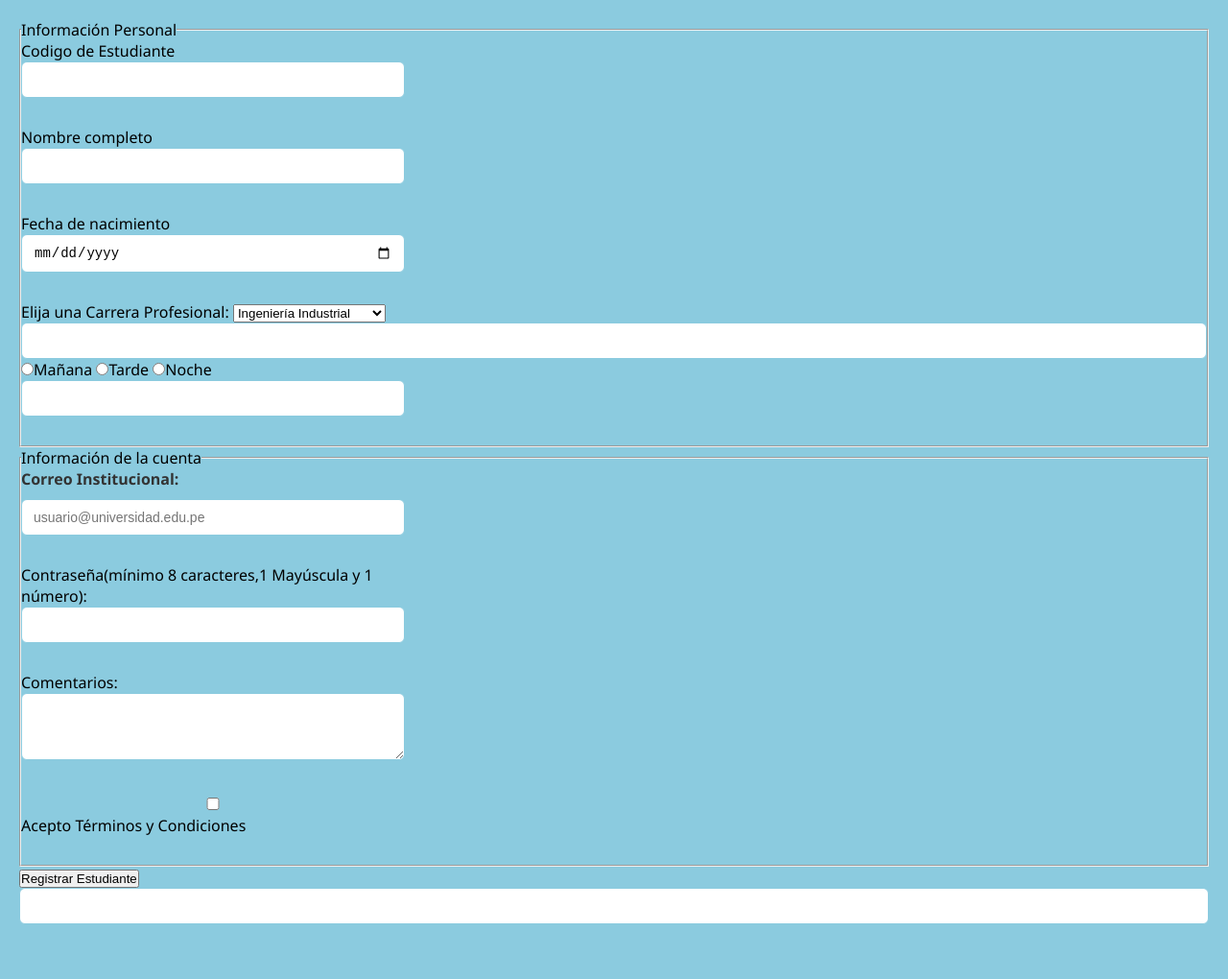
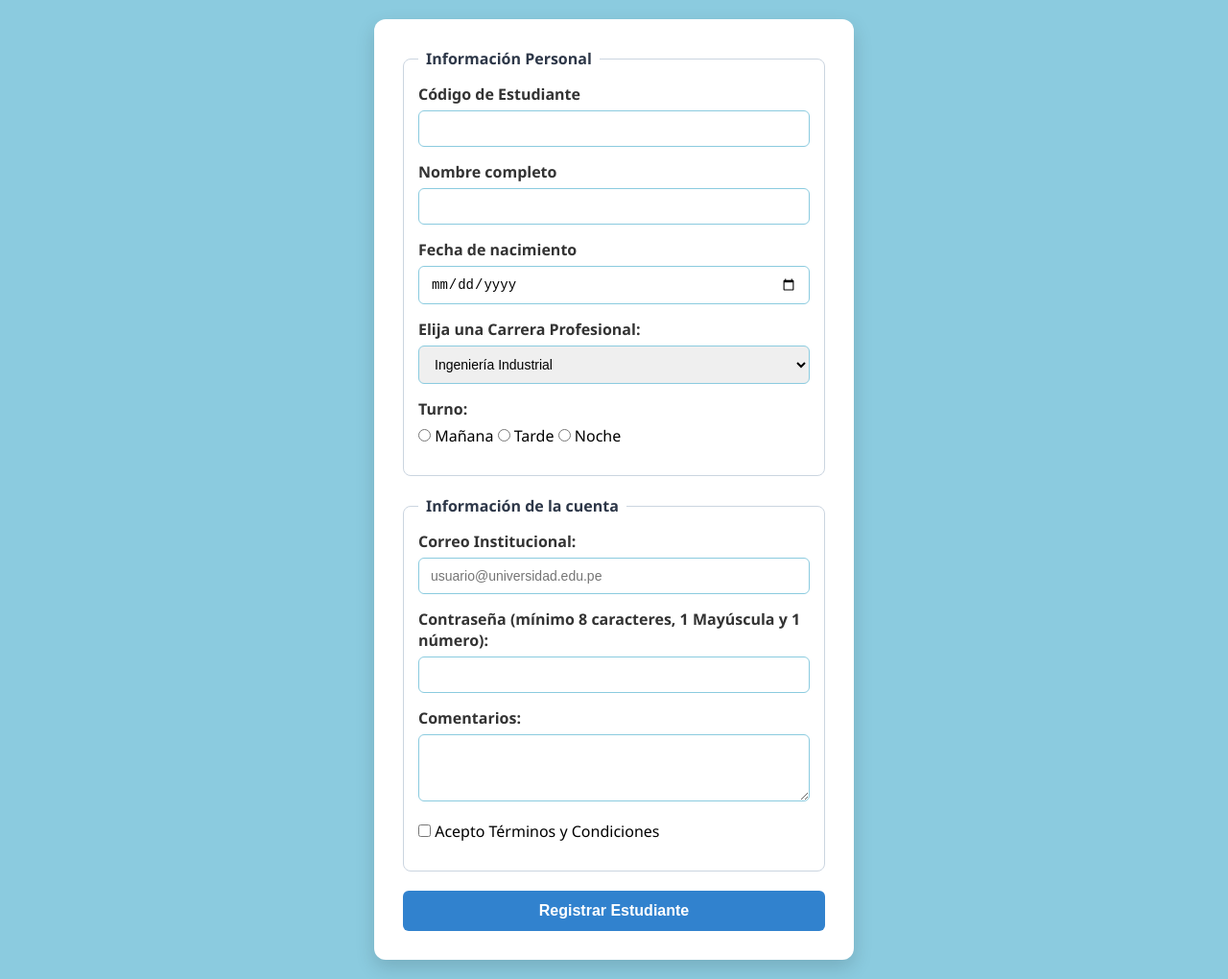
Before and after one commit to rodrigozeballosbruna-cell/IDWeb, a plain HTML site: page Lab02/index.html in a window 1280 px wide. Shown: the whole page at 96% size. Before the commit the page ends 983 px from the top, so only its background shows below. Drawn offline with Linux system fonts and the light colour scheme.

Commit message:
Ultimos arreglos en pseudo-clases

```diff
--- a/Lab02/css/estilos.css
+++ b/Lab02/css/estilos.css
@@ -1,4 +1,4 @@
-/* styles.css - Reseteo y Box Model */
+
 * {
   box-sizing: border-box;
   margin: 0;
@@ -8,27 +8,45 @@ body {
   font-family: 'Segoe UI', Tahoma, Geneva, Verdana, sans-serif;
   background-color: #8bcbdf;
   padding: 20px;
+  display: flex;
+  justify-content: center;
+  align-items: center;
+  min-height: 100vh;
 }
 .card {
-  background-color: #ffffff; /* Fondo blanco */
+  background-color: #ffffff;
   width: 100%;
-  max-width: 400px;         /* Ancho máximo */
-  padding: 30px;            /* Relleno interno */
-  border-radius: 12px;      /* Bordes redondeados */
-  box-shadow: 0 8px 20px rgba(0, 0, 0, 0.15); /* Sombra */
+  max-width: 500px;
+  padding: 30px;
+  border-radius: 12px;
+  box-shadow: 0 8px 20px rgba(0, 0, 0, 0.15);
 }
+
+fieldset {
+  border: 1px solid #cbd5e0;
+  border-radius: 8px;
+  padding: 15px;
+  margin-bottom: 20px;
+}
+
+legend {
+  padding: 0 8px;
+  font-weight: bold;
+  color: #2d3748;
+}
+
 .form-group {
-margin-bottom: 30px;
+  margin-bottom: 15px;
   width: 100%;
-max-width: 400px;
 }
+
 .form-label {
   display: block;
-
-margin-bottom: 10px;
+  margin-bottom: 6px;
   font-weight: bold;
   color: #333;
 }
+
 .form-input {
   width: 100%;
   padding: 10px 12px;
@@ -37,21 +55,37 @@ border-radius: 6px;
   font-size: 14px;
   transition: border-color 0.3s;
 }
+
+.btn {
+  width: 100%;
+  padding: 12px;
+  background-color: #3182ce;
+  color: white;
+  border: none;
+  border-radius: 6px;
+  font-size: 16px;
+  font-weight: bold;
+  cursor: pointer;
+  transition: background-color 0.3s, transform 0.1s;
+}
+.form-input:hover {
+  border-color: #0f0bd3;
+}
+
+.btn:hover {
+  background-color: #2b6cb0;
+}
+
 .form-input:focus {
   border-color: #3182ce;
   outline: none;
   box-shadow: 0 0 5px rgba(49, 130, 206, 0.5);
 }
-.form-input:invalid:touched {
-border-color: #e53e3e;
-}
-.form-input:hover {
-  border-color: #0f0bd3;
-}
+
 .btn:active {
   transform: scale(0.98);
 }
-/* :disabled (deshabilitado) */
+
 .form-input:disabled,
 .btn:disabled {
   background-color: #e2e8f0;
--- a/Lab02/index.html
+++ b/Lab02/index.html
@@ -1,75 +1,80 @@
 <!DOCTYPE html>
-<html>
+<html lang="es">
     <head>
-        <title> Formularios HTML</title>
+        <meta charset="UTF-8">
+        <title>Formularios HTML</title>
         <link rel="stylesheet" href="css/estilos.css">
     </head>
 
     <body>
-        <form action="/procesar" method="post" class="form-container">
+        <form action="/procesar" method="post" class="card">
             <fieldset>
                 <legend>Información Personal</legend>
 
                 <div class="form-group">
-                <label for="codigo">Codigo de Estudiante</label>
+                    <label for="codigo" class="form-label">Código de Estudiante</label>
                     <input type="text" id="codigo" class="form-input" name="codigo" pattern="[0-9]{8}" required>
                 </div>
+
                 <div class="form-group">
-                <label for="nombre">Nombre completo</label>
+                    <label for="nombre" class="form-label">Nombre completo</label>
                     <input type="text" id="nombre" class="form-input" name="nombre" required>
                 </div>
+
                 <div class="form-group">
-                <label for="fecha nacimiento">Fecha de nacimiento</label>
+                    <label for="fecha_nacimiento" class="form-label">Fecha de nacimiento</label>
                     <input type="date" id="fecha_nacimiento" class="form-input" name="fecha_nacimiento"
-                min="1900-01-01"
-                max="2024-12-31"
-                required>
+                           min="1900-01-01" max="2024-12-31" required>
                 </div>
-                <label for="cars">Elija una Carrera Profesional:</label>
-                    <select id="cars" name="cars">
+
+                <div class="form-group">
+                    <label for="cars" class="form-label">Elija una Carrera Profesional:</label>
+                    <select id="cars" name="cars" class="form-input">
                         <option value="Industrial">Ingeniería Industrial</option>
                         <option value="Sistemas">Ingeniería de Sistemas</option>
                         <option value="Civil">Ingeniería Civil</option>
                         <option value="Minas">Ingeniería de Minas</option>
                         <option value="Eléctrica">Ingeniería Eléctrica</option>
                         <option value="Química">Ingeniería Química</option>
-                        <input class="form-input" type="text" id="carrera" name="carrera" readonly>
                     </select>
+                </div>
+
                 <div class="form-group">
-                <label for="turno_m"><input type="radio" id="turno_m" name="turno" value="Mañana">Mañana</label>
-                <label for="turno_t"><input type="radio" id="turno_t" name="turno" value="Tarde">Tarde</label>
-                <label for="turno_n"><input type="radio" id="turno_n" name="turno" value="Noche">Noche</label>
-                <input class="form-input" type="text" id="turno" name="turno" readonly>
+                    <label class="form-label">Turno:</label>
+                    <label for="turno_m"><input type="radio" id="turno_m" name="turno" value="Mañana"> Mañana</label>
+                    <label for="turno_t"><input type="radio" id="turno_t" name="turno" value="Tarde"> Tarde</label>
+                    <label for="turno_n"><input type="radio" id="turno_n" name="turno" value="Noche"> Noche</label>
                 </div>
             </fieldset>
 
-
             <fieldset>
                 <legend>Información de la cuenta</legend>
+
                 <div class="form-group">
                     <label for="email" class="form-label">Correo Institucional:</label>
                     <input type="email" id="email" name="email" class="form-input"
                            required placeholder="usuario@universidad.edu.pe">
                 </div>
+
                 <div class="form-group">
-                <label for="password">Contraseña(mínimo 8 caracteres,1 Mayúscula y 1 número):</label>
+                    <label for="password" class="form-label">Contraseña (mínimo 8 caracteres, 1 Mayúscula y 1 número):</label>
                     <input type="password" id="password" class="form-input" name="password" pattern="(?=.*[A-Z])(?=.*\d).{8,}">
                 </div>
+
                 <div class="form-group">
-                <label for="comentarios">Comentarios:</label>
+                    <label for="comentarios" class="form-label">Comentarios:</label>
                     <textarea id="comentarios" name="comentarios" class="form-input" rows="3"></textarea>
                 </div>
+
                 <div class="form-group">
                     <label for="terminos">
-                <input type="checkbox" id="terminos" name="terminos" class="form-input" required>
+                        <input type="checkbox" id="terminos" name="terminos" required>
                         Acepto Términos y Condiciones
                     </label>
                 </div>
             </fieldset>
 
             <button type="submit" class="btn">Registrar Estudiante</button>
-
-        <input type="input" class="form-input">
         </form>
     </body>
 </html>
```
Lines whose indentation alone changed are shown as unchanged.
